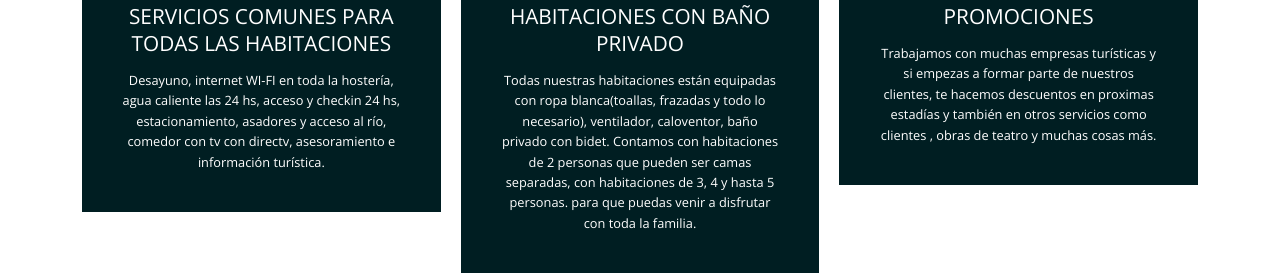
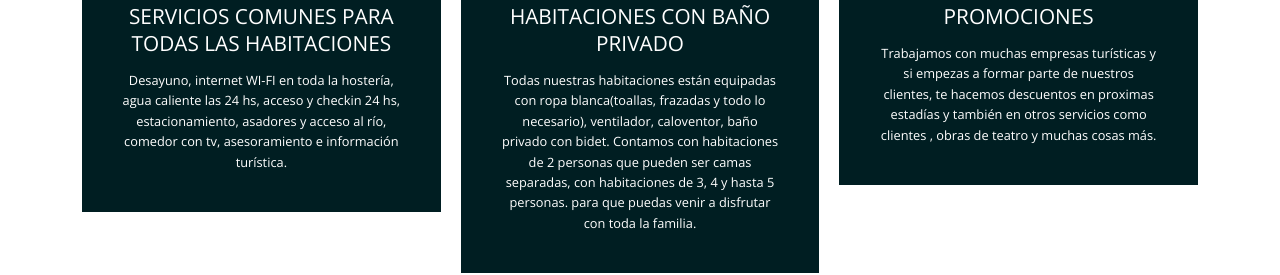
Before and after one commit to juanpablo618/hosteriaLaPorte-a, a plain HTML site: page services.html in a window 1280 px wide. Shown: the part 514-789 px from the top of the page. Drawn offline with nearby package versions, Linux system fonts and the light colour scheme.

Commit message:
Update services.html

```diff
--- a/services.html
+++ b/services.html
@@ -66,7 +66,7 @@
                      <div class="content-block margin-bottom">
                         <i class="icon-paperplane_ico icon2x"></i>
                         <h3>Servicios comunes para todas las habitaciones</h3>
-                        <p>Desayuno, internet WI-FI en toda la hostería, agua caliente las 24 hs, acceso y checkin 24 hs, estacionamiento, asadores y acceso al río, comedor con tv con directv,
+                        <p>Desayuno, internet WI-FI en toda la hostería, agua caliente las 24 hs, acceso y checkin 24 hs, estacionamiento, asadores y acceso al río, comedor con tv,
                            asesoramiento e información turística.
                         </p>
                      </div>
```
